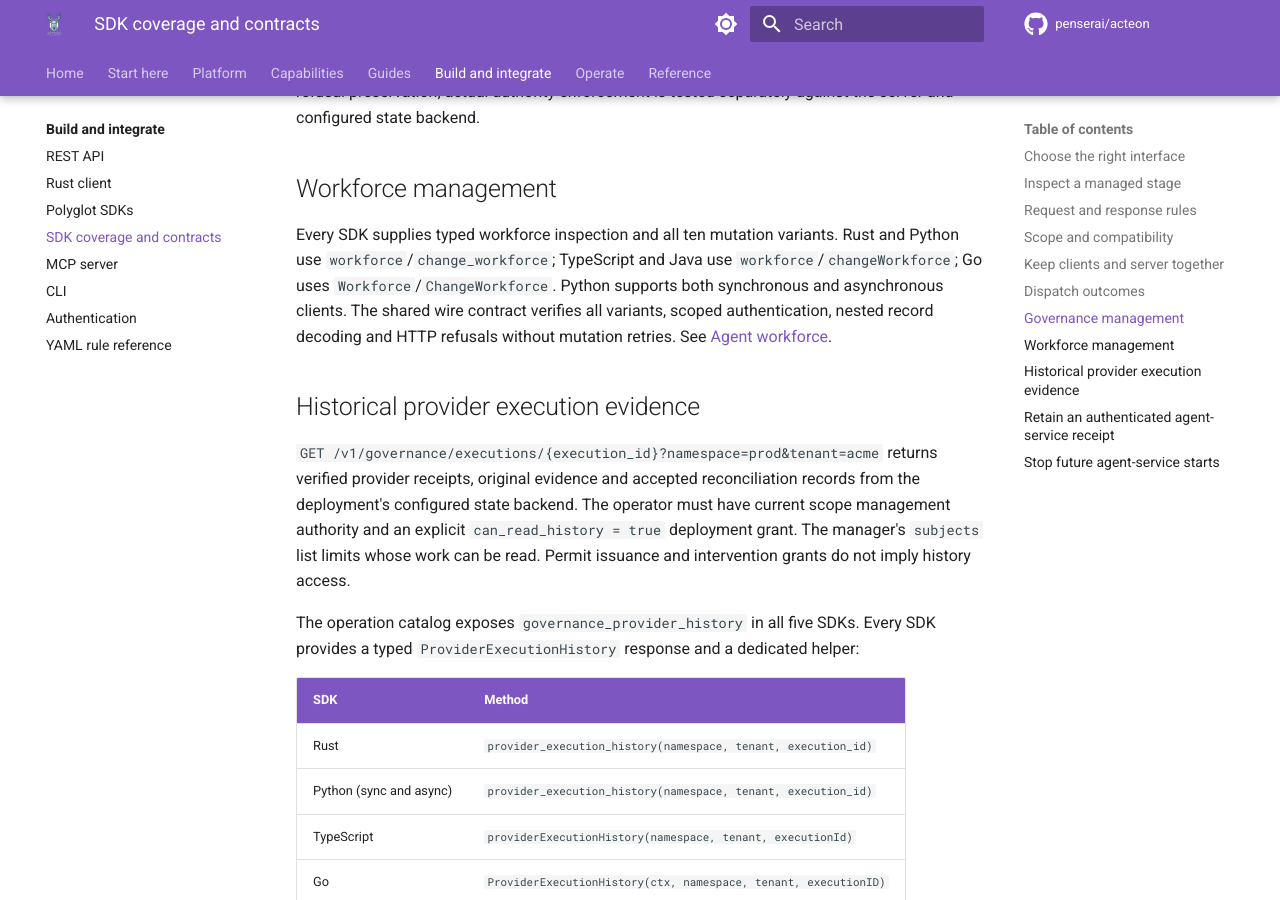
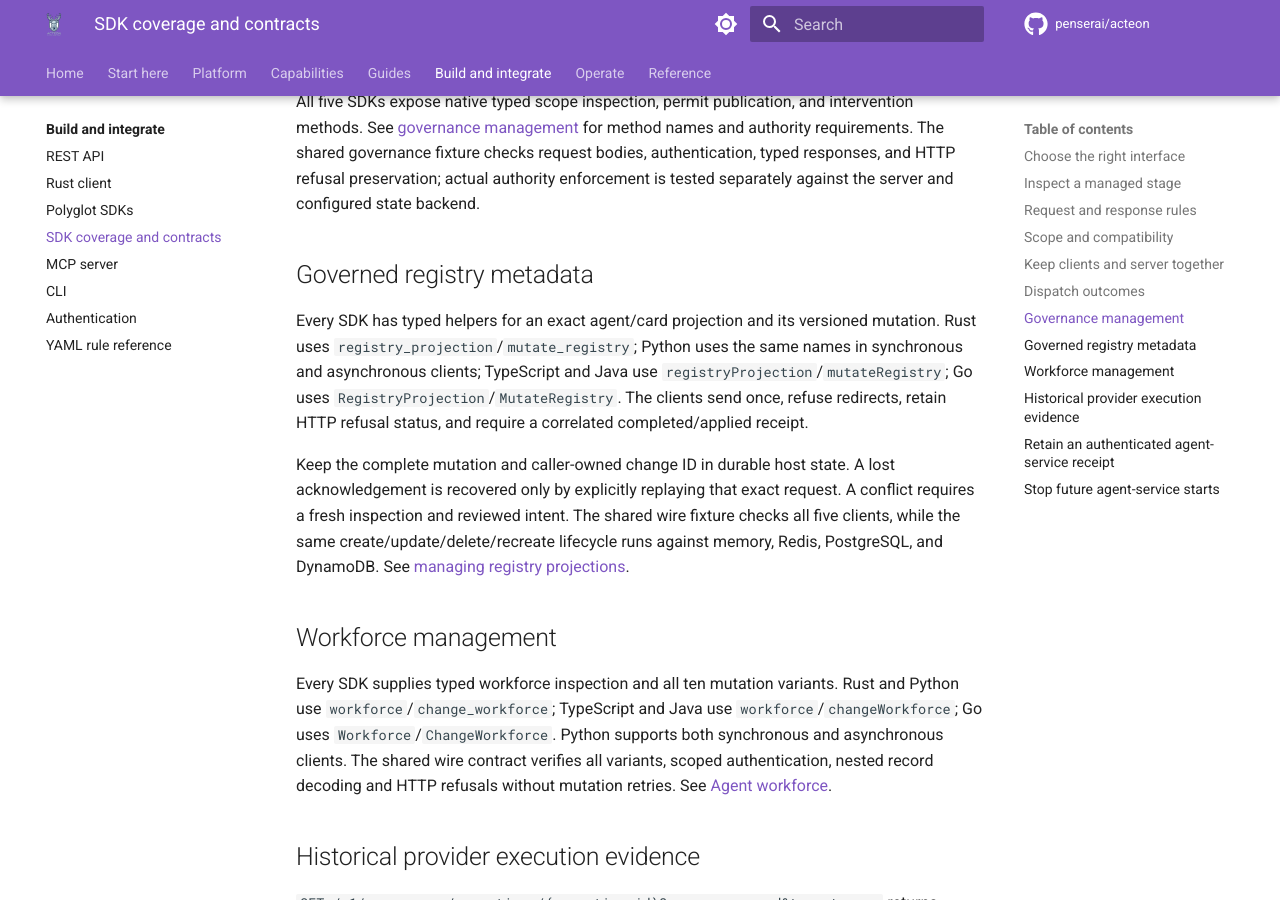
Before and after one commit to penserai/acteon, an MkDocs documentation site: the page built from docs/book/api/sdk-coverage.md, in a window 1280 px wide and 900 px high, scrolled down 3546 px. Built offline with MkDocs 1.6.1 and Material for MkDocs 9.7.7, drawn with Linux system fonts in a browser that asks for light colours; comment, search, counter and statistics services are not loaded; some of the changed text lies outside the part shown.

Commit message:
test: qualify registry lifecycle on every backend

```diff
--- a/docs/book/api/sdk-coverage.md
+++ b/docs/book/api/sdk-coverage.md
@@ -12,6 +12,7 @@ The current source tree provides a generated catalog for **199 finite HTTP opera
 | Complete finite HTTP operation catalog | Yes | Yes, sync and async | Yes | Yes | Yes |
 | Native streaming and A2A helpers | Yes | Yes | Yes | Yes | Yes |
 | Authenticated agent-service receipts, observation and future-start stop | Yes | Yes, sync and async | Yes | Yes | Yes |
+| Governed registry inspection, mutation and explicit recovery | Yes | Yes, sync and async | Yes | Yes | Yes |
 | Code-defined workflow runner | — | Yes | Yes | — | — |
 | Managed stream-processing adapter | `stream-processing` feature | — | — | — | — |
 
@@ -133,6 +134,22 @@ send. Python exposes `outcome.pending`, Node `outcome.pending`, Go
 
 All five SDKs expose native typed scope inspection, permit publication, and intervention methods. See [governance management](../features/governance.md) for method names and authority requirements. The shared governance fixture checks request bodies, authentication, typed responses, and HTTP refusal preservation; actual authority enforcement is tested separately against the server and configured state backend.
 
+## Governed registry metadata
+
+Every SDK has typed helpers for an exact agent/card projection and its versioned
+mutation. Rust uses `registry_projection`/`mutate_registry`; Python uses the same
+names in synchronous and asynchronous clients; TypeScript and Java use
+`registryProjection`/`mutateRegistry`; Go uses
+`RegistryProjection`/`MutateRegistry`. The clients send once, refuse redirects,
+retain HTTP refusal status, and require a correlated completed/applied receipt.
+
+Keep the complete mutation and caller-owned change ID in durable host state. A
+lost acknowledgement is recovered only by explicitly replaying that exact
+request. A conflict requires a fresh inspection and reviewed intent. The shared
+wire fixture checks all five clients, while the same create/update/delete/recreate
+lifecycle runs against memory, Redis, PostgreSQL, and DynamoDB. See
+[managing registry projections](../features/governance.md#managing-registry-projections).
+
 ## Workforce management
 
 Every SDK supplies typed workforce inspection and all ten mutation variants.
```
Also changed, not shown: other parts of docs/book/api/sdk-coverage.md (+1 -1 lines), docs/book/features/governance.md (+4 -0 lines), docs/design/agent-services-checkpoint.md (+6 -3 lines), docs/design/governed-agent-city-progress.md (+29 -0 lines), 4 other files.
